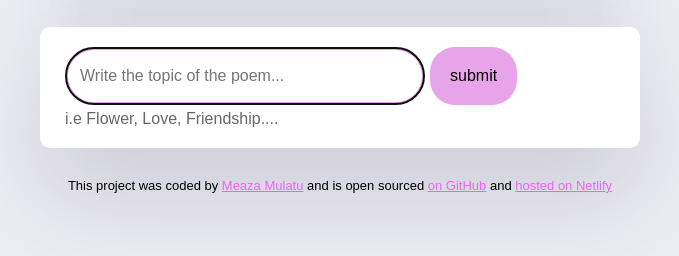
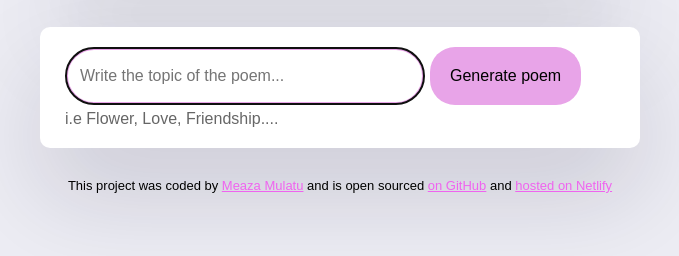
Before and after one commit to kidehae/AipoemGenerator, a plain HTML site: page index.html in a window 1280 px wide. Shown: the part 200-456 px from the top of the page, without its empty margins (300-979 px from the left). Drawn offline with nearby package versions, Linux system fonts and the light colour scheme.

Commit message:
last-thing

```diff
--- a/index.html
+++ b/index.html
@@ -25,7 +25,7 @@
               class="topic"
               id="topic"
             />
-            <input type="submit" value="submit" class="submit" />
+            <input type="submit" value="Generate poem" class="submit" />
           </form>
           <div class="hints">i.e Flower, Love, Friendship....</div>
         </div>
```
